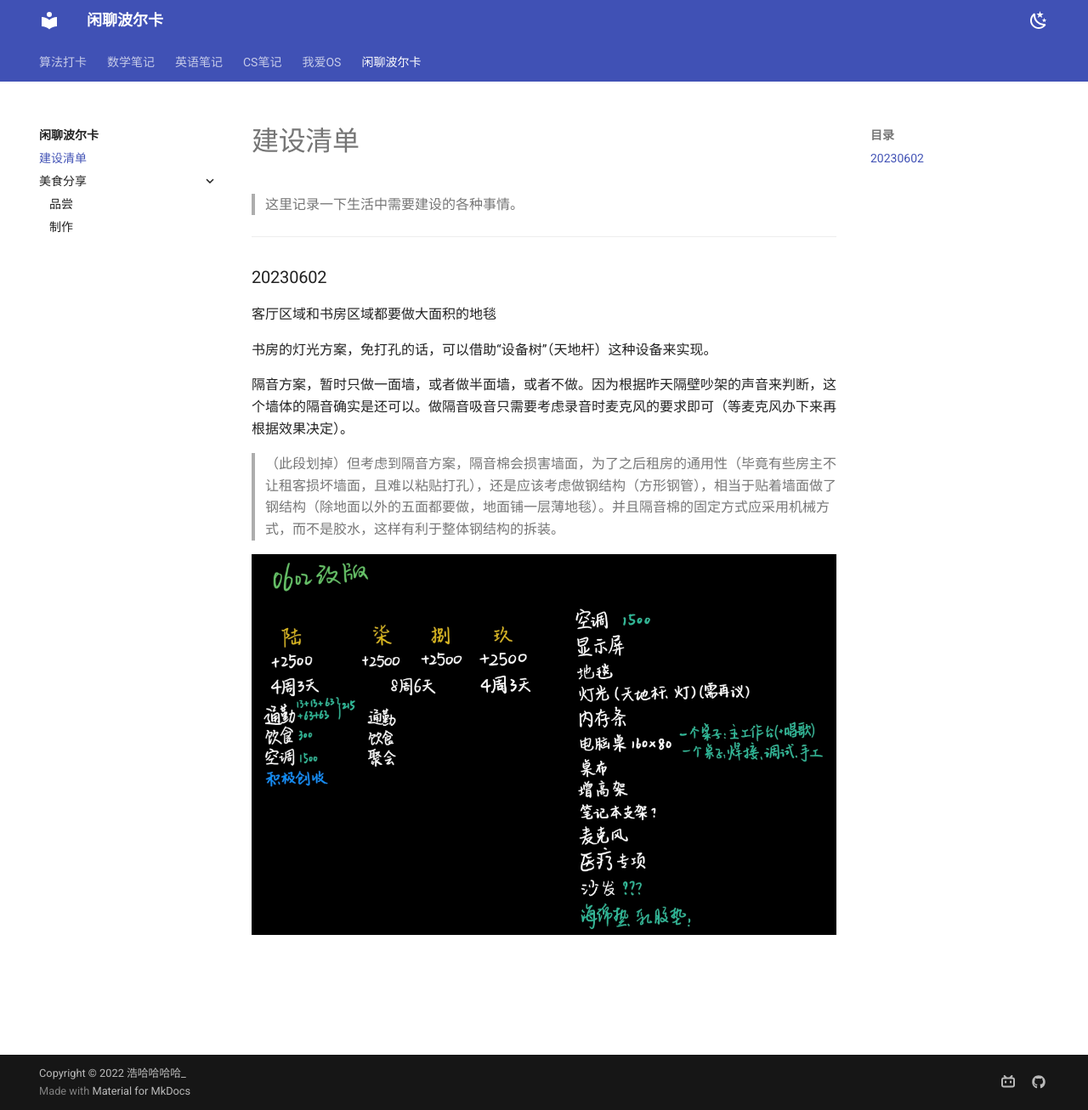
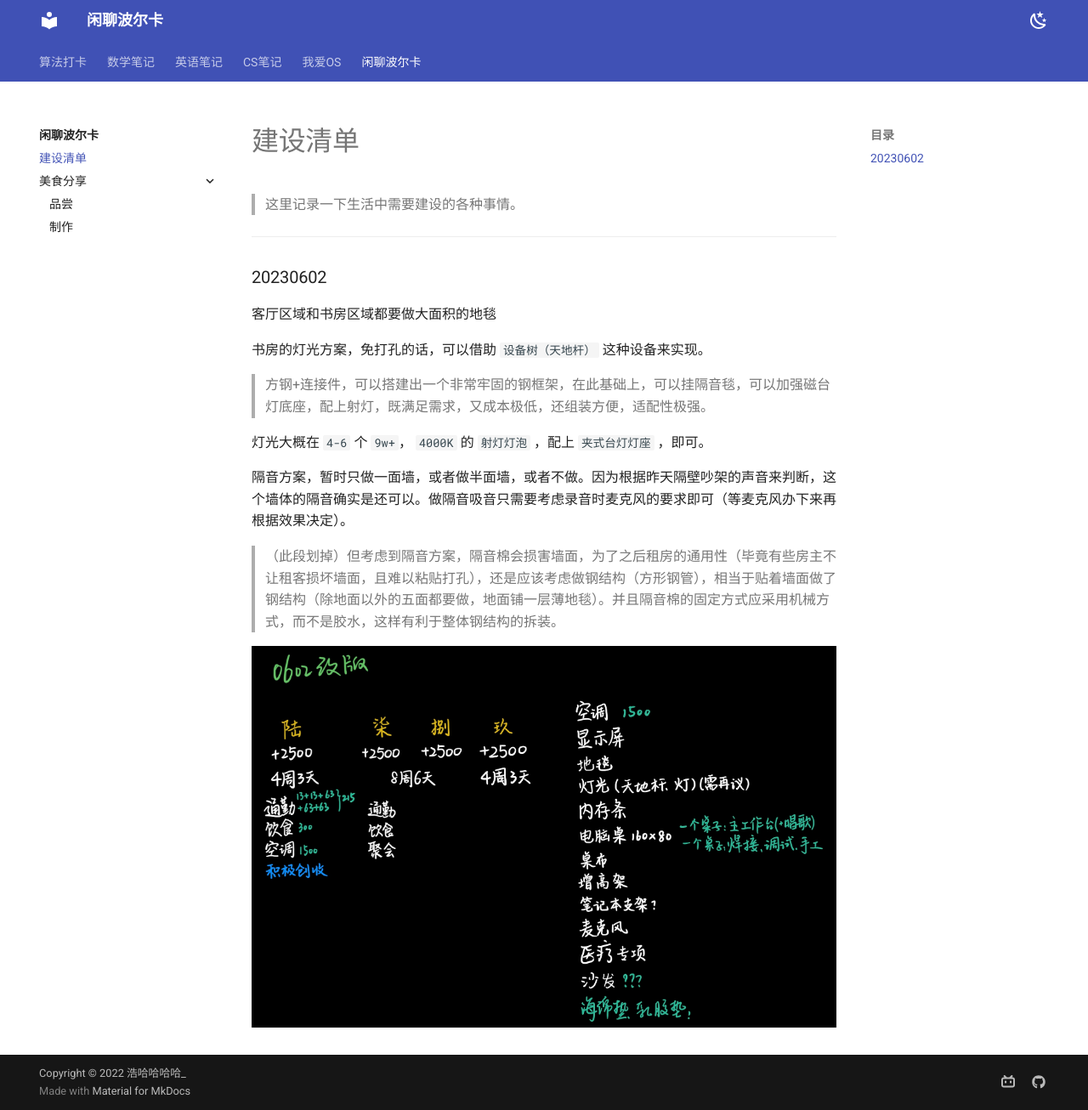
Before and after one commit to Haohahahaha/chat, an MkDocs documentation site: the page built from docs/construction/construction.md, in a window 1280 px wide and 1306 px high. Shown: the whole window at 85% size. Built offline with MkDocs 1.6.1 and Material for MkDocs 9.7.7, drawn with Linux system fonts in a browser that asks for light colours.

Commit message:
2023-06-02_18:38:21 update

```diff
--- a/docs/construction/construction.md
+++ b/docs/construction/construction.md
@@ -8,7 +8,11 @@
 
 客厅区域和书房区域都要做大面积的地毯
 
-书房的灯光方案，免打孔的话，可以借助“设备树”（天地杆）这种设备来实现。
+书房的灯光方案，免打孔的话，可以借助 `设备树（天地杆）` 这种设备来实现。
+
+> 方钢+连接件，可以搭建出一个非常牢固的钢框架，在此基础上，可以挂隔音毯，可以加强磁台灯底座，配上射灯，既满足需求，又成本极低，还组装方便，适配性极强。
+
+灯光大概在 `4-6` 个 `9w+`， `4000K` 的 `射灯灯泡` ，配上 `夹式台灯灯座` ，即可。
 
 隔音方案，暂时只做一面墙，或者做半面墙，或者不做。因为根据昨天隔壁吵架的声音来判断，这个墙体的隔音确实是还可以。做隔音吸音只需要考虑录音时麦克风的要求即可（等麦克风办下来再根据效果决定）。
 
```
